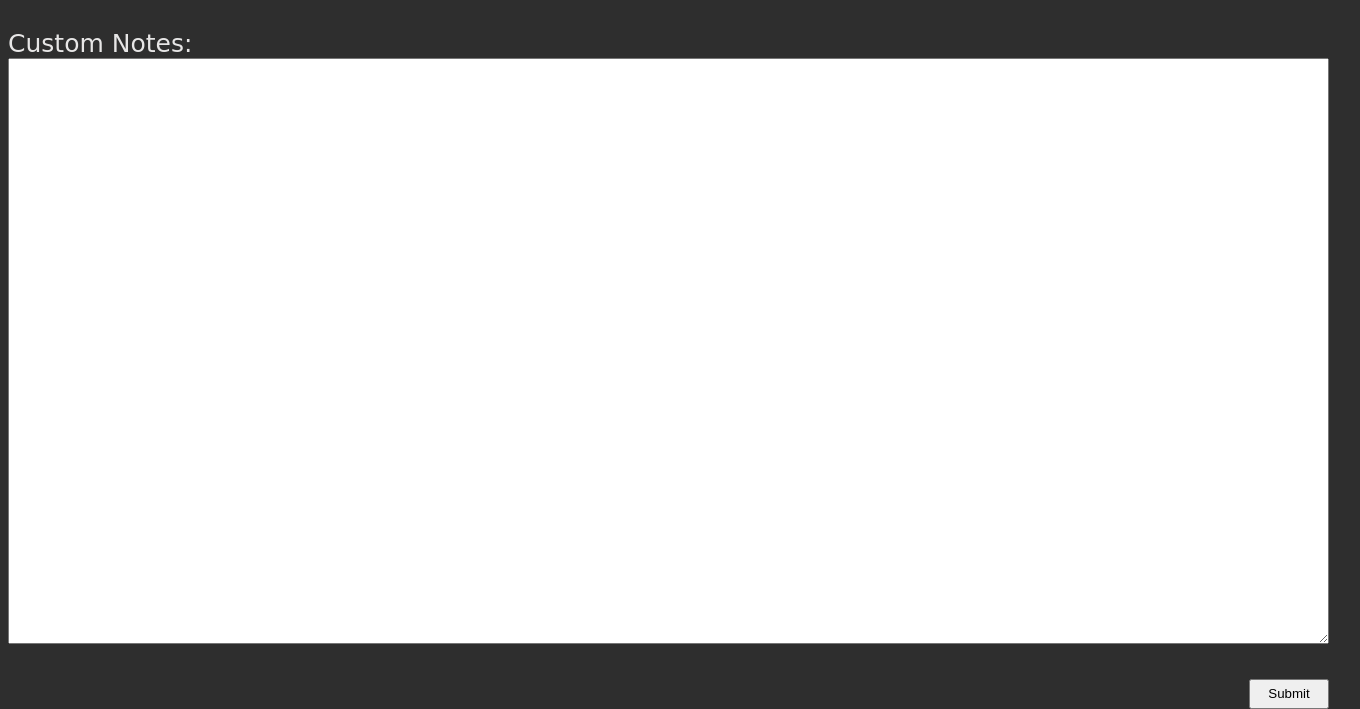
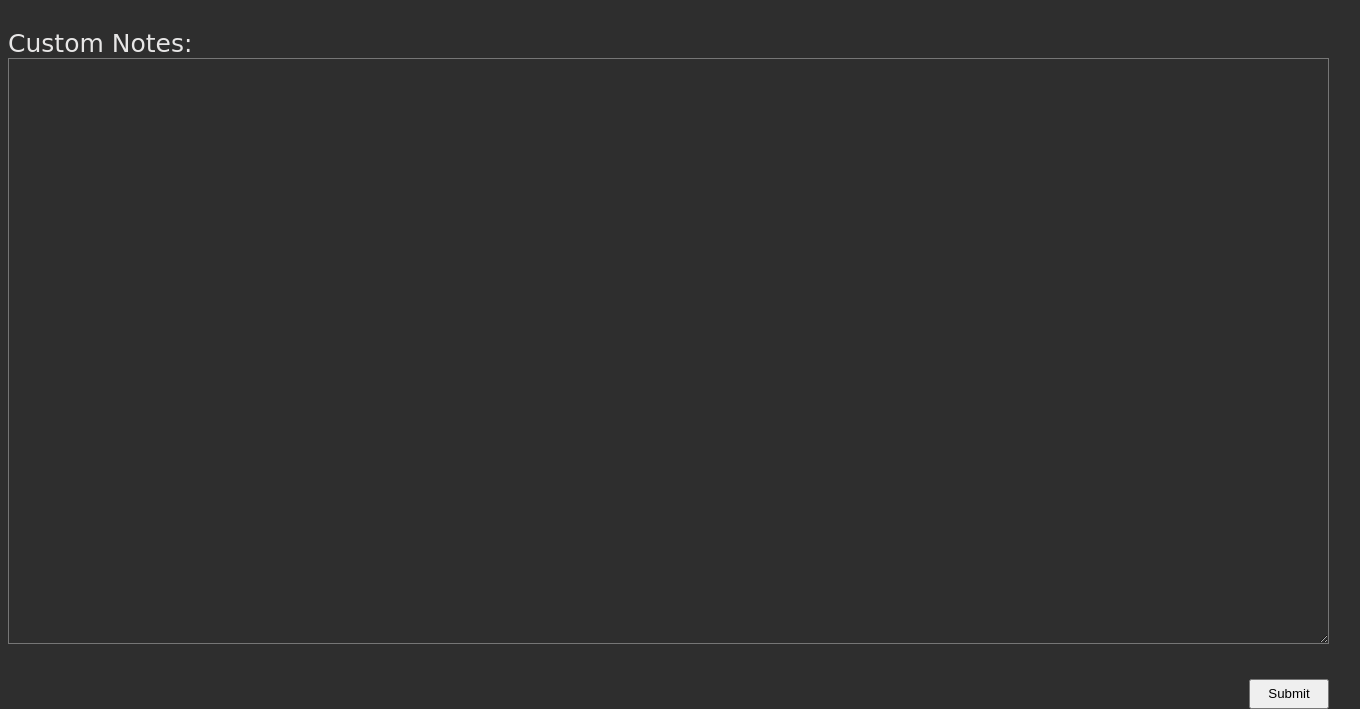
Before and after one commit to brianzheng205/Rick-and-Morty-App, a Flask app: page /character_info in a window 1360 px wide. Shown: the part 869-1578 px from the top of the page. Run offline with Flask 2, Linux system fonts and the light colour scheme.

Commit message:
Changed form color and background color to match website theme.

```diff
--- a/templates/character_info.html
+++ b/templates/character_info.html
@@ -111,7 +111,9 @@
     <br>
     <form action="https://jsonplaceholder.typicode.com/posts">
         <label for="lname">Custom Notes:</label><br>
-        <textarea rows="20" cols="100" style="font-family: 'Brush Script MT', cursive; font-size: 25px;"></textarea><br><br>
+        <textarea rows="20" cols="100"
+        style="font-family: 'Brush Script MT', cursive; font-size: 25px; color: rgb(231, 230, 230);
+        background-color: rgb(46, 46, 46);"></textarea><br><br>
         <input type="submit" value="Submit" style="height:30px; width:80px; float: right;">
     </form>
 
```
